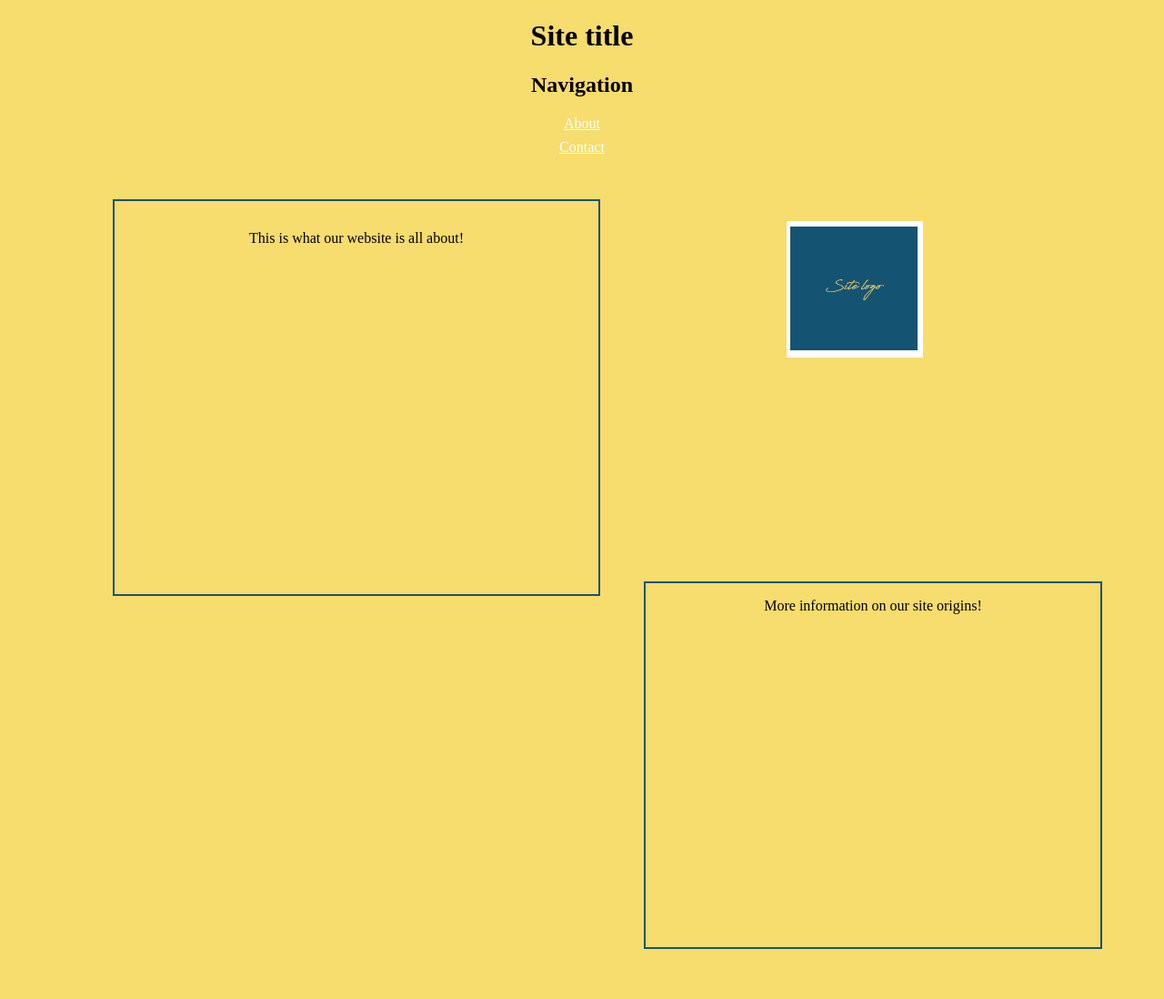
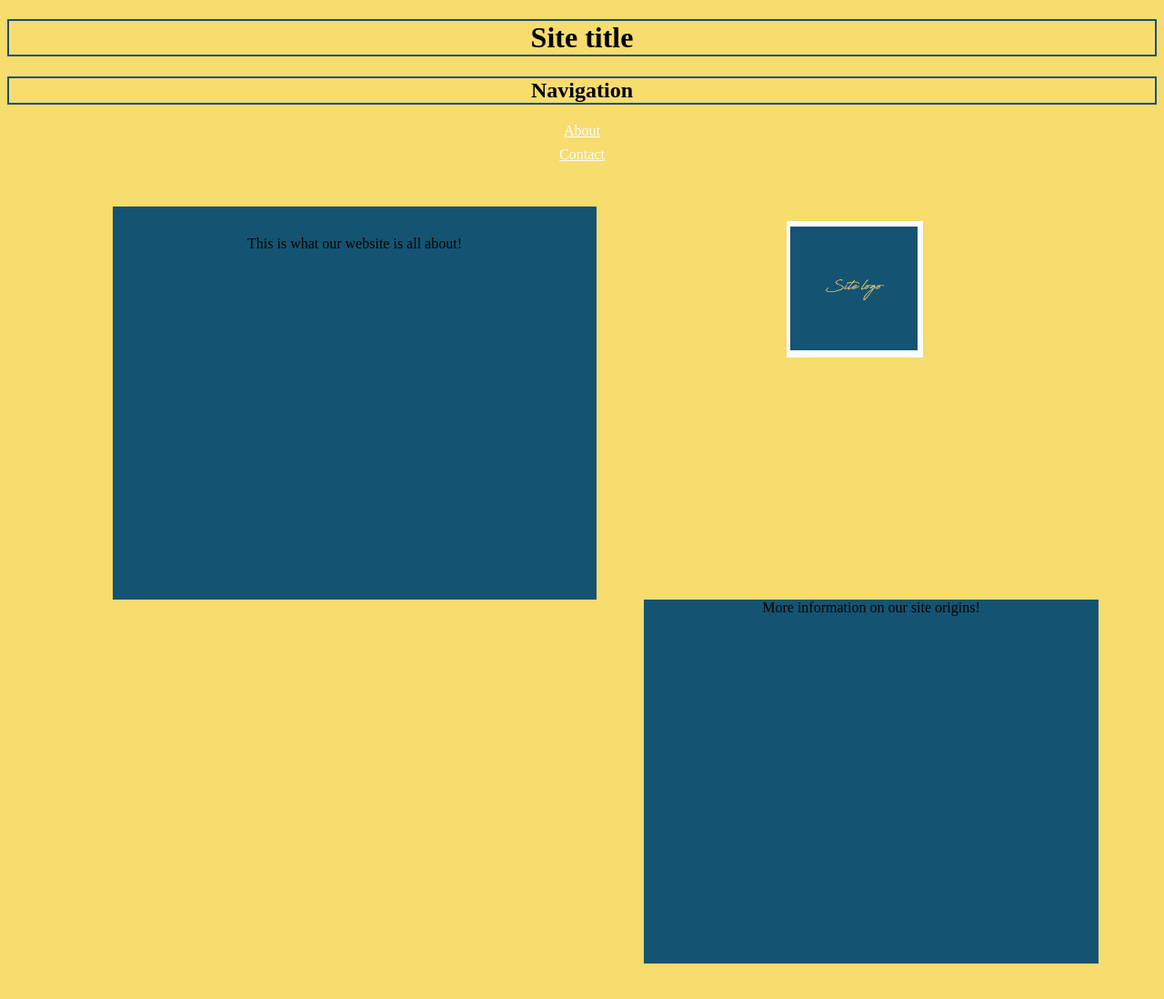
Before and after one commit to shollenbaugh/web-dev-hw, a plain HTML site: page assignment-11/index.html in a window 1280 px wide. Shown: the top 1098 px of the page at 91% size. Drawn offline with Linux system fonts and the light colour scheme.

```diff
--- a/assignment-11/css/style.css
+++ b/assignment-11/css/style.css
@@ -5,6 +5,9 @@
   width: auto;
   height: 100px;
   text-align: center;
+}
+h1, h2 {
+  border: 2px solid rgb(20,84,114);
 }
 #site-navigation a {
   color: #FFF;
@@ -17,7 +20,7 @@
 #left {
   width: 500px;
   height: 400px;
-  border: 2px solid rgb(20,84,114);
+  background-color: rgb(20,84,114);
   padding: 1em;
   margin: 1em;
   text-align: center;
@@ -28,10 +31,10 @@
 #right {
   width: 500px;
   height: 400px;
-  border: 2px solid rgb(20,84,114);
+  background-color: rgb(20,84,114);
   text-align: center;
   position: relative;
-  top: auto;
+  top: 1em;
   left: 700px;
 }
 #site-logo a {
```
Also changed, not shown: assignment-11/images/site-sketch.jpg (added), 1 other file.
